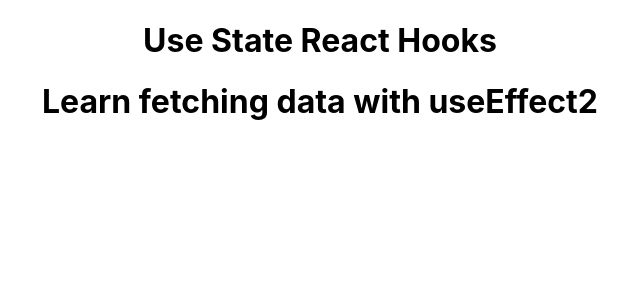
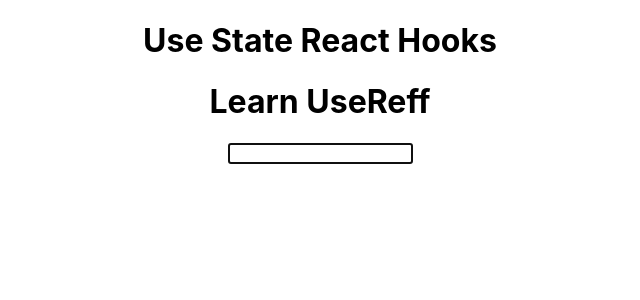
Before and after one commit to hanafiridwan/materi_reactJS, a React (Create React App) app: page / in a window 1280 px wide. Shown: the top 300 px of the page, without its empty margins (320-960 px from the left). Built offline with nearby package versions, Linux system fonts and the light colour scheme; no server answers.

Commit message:
materi react Hooks useRef

```diff
--- a/src/App.js
+++ b/src/App.js
@@ -11,6 +11,7 @@ import UseEffect from './ReactHooks/UseEffect';
 import UseEffect2 from './ReactHooks/UseEffect2';
 import UseReducer from './ReactHooks/UseReducer';
 import UseReducer2 from './ReactHooks/UseReducer2';
+import UseRef from './ReactHooks/UseRef';
 import LearnUseState from './ReactHooks/UseState';
 import UseStateAdvance from './ReactHooks/UseStateAdvance';
 import Renderinglist from './Renderinglist/Renderinglist';
@@ -84,7 +85,7 @@ import ClassState from './state/ClassState';
 //   );
 // }
 
-function App(){
+const App = () => {
   return(
     <div className="App">
       <h1>Use State React Hooks</h1>
@@ -93,7 +94,8 @@ function App(){
       {/* <UseReducer /> */}
       {/* <UseReducer2 /> */}
       {/* <UseEffect /> */}
-      <UseEffect2 />
+      {/* <UseEffect2 /> */}
+      <UseRef />
     </div>
 
   );
--- /dev/null
+++ b/src/ReactHooks/UseRef.jsx
@@ -0,0 +1,20 @@
+import React, {useEffect, useRef} from 'react'
+
+const UseRef= () => {
+    const inputRef = useRef()
+
+    // kita akan membuat input dibawah ini menjadi fokus saat browser di refresh, jadi kita membutuhkan komponen life cycle yang sama dengan didmount yaitu: useEffect
+    useEffect(() => {
+        inputRef.current.focus()    //kenapa pilihannya cuma 1 yaitu current karena useRef hanya me return 1 objek saja yaitu current. Focus ini adalah method dari js
+    }, []) //hasilnya
+
+  return (
+    <div>
+      <h1>Learn UseReff</h1>
+    <input type="text" ref={inputRef} /> {/*hasilnya saat input di klik maka akan fokus atau bordernya menyala. useRef ini berguna untuk memanipulasi input ini agar memiliki perilaku sesuai dengan yang diinginkan.*/}
+    </div>
+    // Setiap elemen diatas ini dari div dan h1 ada elemen ref={} yang berguna untuk merefernsikan kepada sesuatu.
+  )
+}
+
+export default UseRef
```
